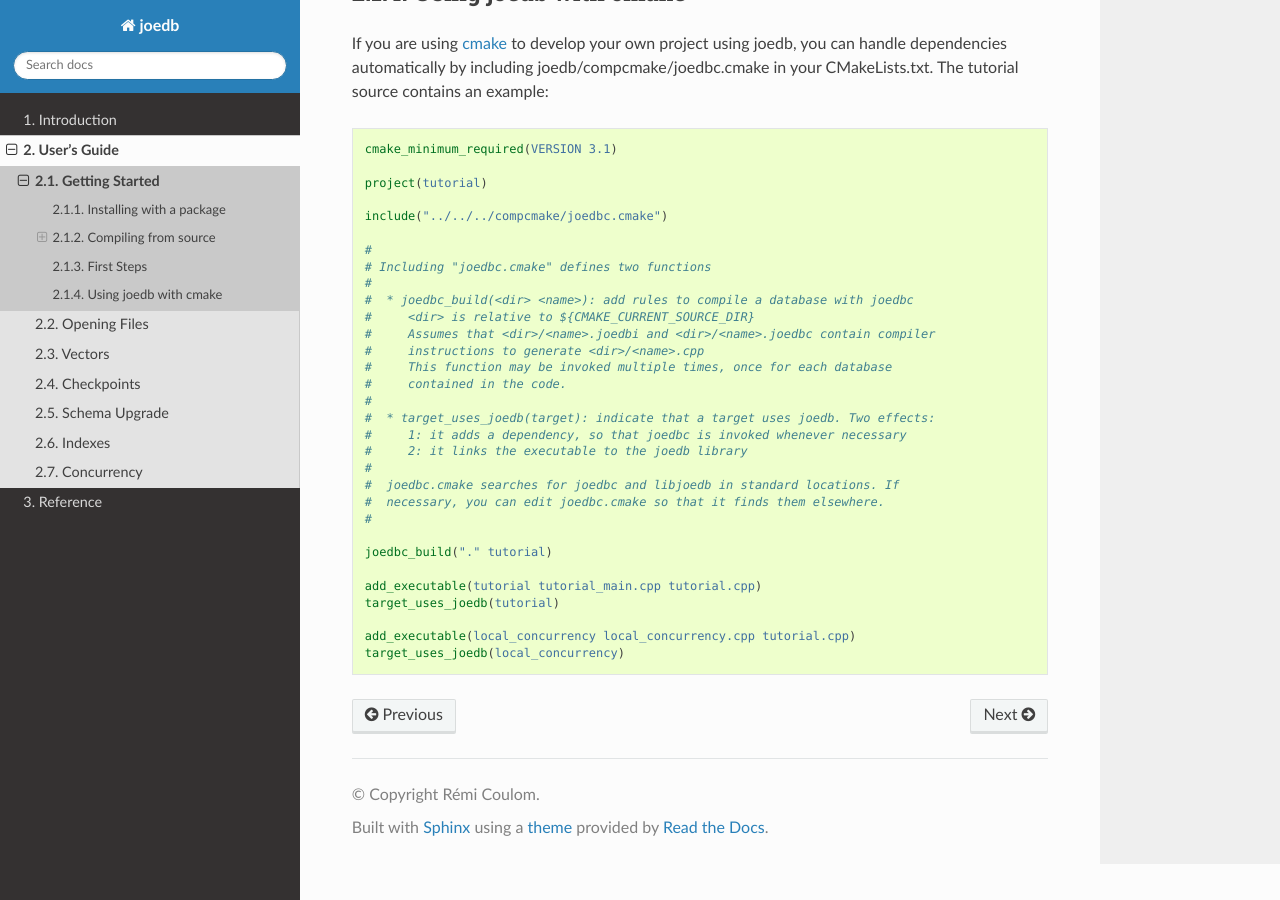
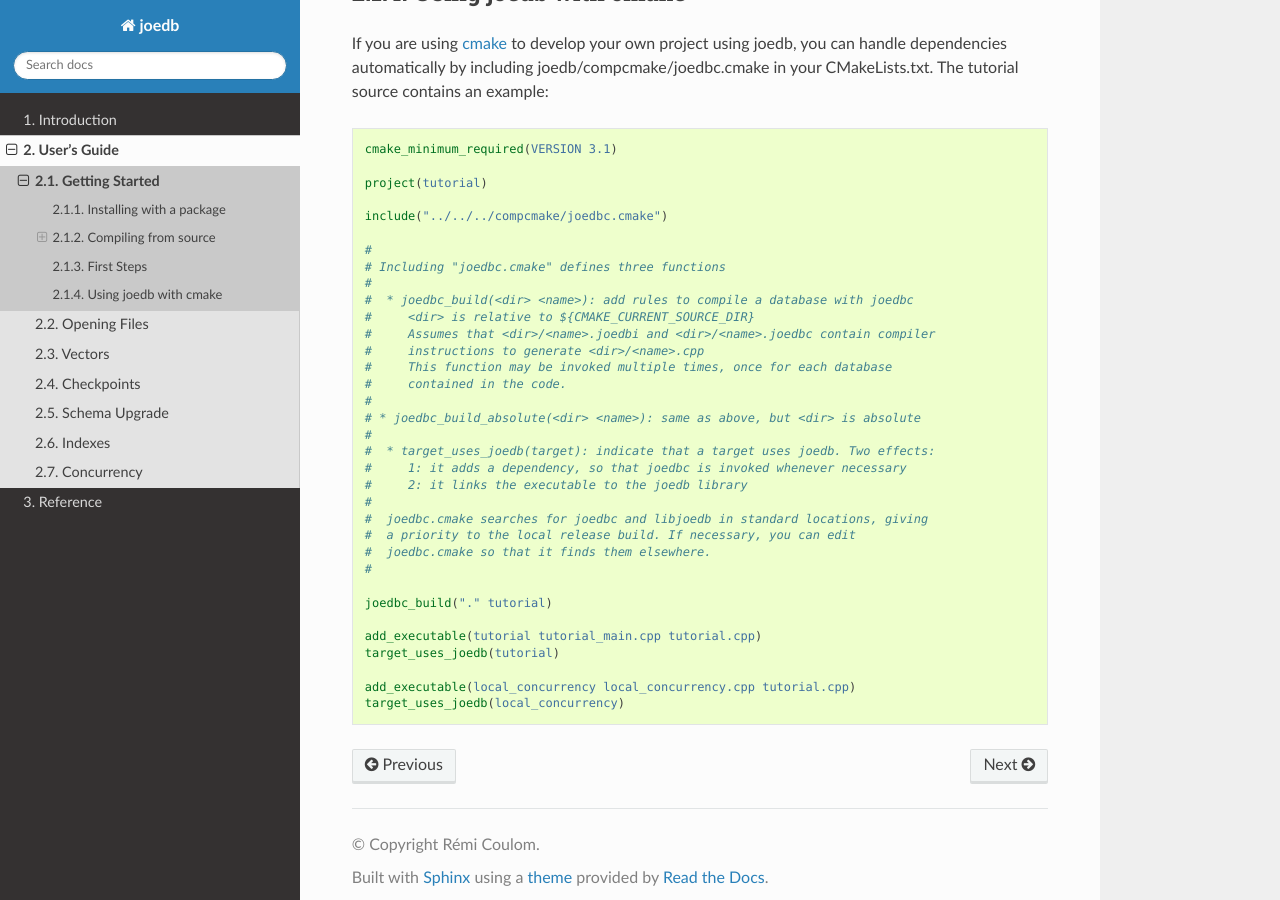
Before and after one commit to Remi-Coulom/joedb, a Sphinx documentation site: the page built from doc/source/getting_started.rst, in a window 1280 px wide and 900 px high, scrolled down 2215 px. Built offline with Sphinx 7.4.7 and the Read the Docs theme 2.0.0, drawn with Linux system fonts in a browser that asks for light colours; formulas are drawn with MathJax 3.

Commit message:
joedbc_build_absolute in joedbc.cmake

```diff
--- a/doc/source/tutorial/CMakeLists.txt
+++ b/doc/source/tutorial/CMakeLists.txt
@@ -5,7 +5,7 @@ project(tutorial)
 include("../../../compcmake/joedbc.cmake")
 
 #
-# Including "joedbc.cmake" defines two functions
+# Including "joedbc.cmake" defines three functions
 #
 #  * joedbc_build(<dir> <name>): add rules to compile a database with joedbc
 #     <dir> is relative to ${CMAKE_CURRENT_SOURCE_DIR}
@@ -14,12 +14,15 @@ include("../../../compcmake/joedbc.cmake")
 #     This function may be invoked multiple times, once for each database
 #     contained in the code.
 #
+# * joedbc_build_absolute(<dir> <name>): same as above, but <dir> is absolute
+#
 #  * target_uses_joedb(target): indicate that a target uses joedb. Two effects:
 #     1: it adds a dependency, so that joedbc is invoked whenever necessary
 #     2: it links the executable to the joedb library
 #
-#  joedbc.cmake searches for joedbc and libjoedb in standard locations. If
-#  necessary, you can edit joedbc.cmake so that it finds them elsewhere.
+#  joedbc.cmake searches for joedbc and libjoedb in standard locations, giving
+#  a priority to the local release build. If necessary, you can edit
+#  joedbc.cmake so that it finds them elsewhere.
 #
 
 joedbc_build("." tutorial)
```
Also changed, not shown: 1 other file.
